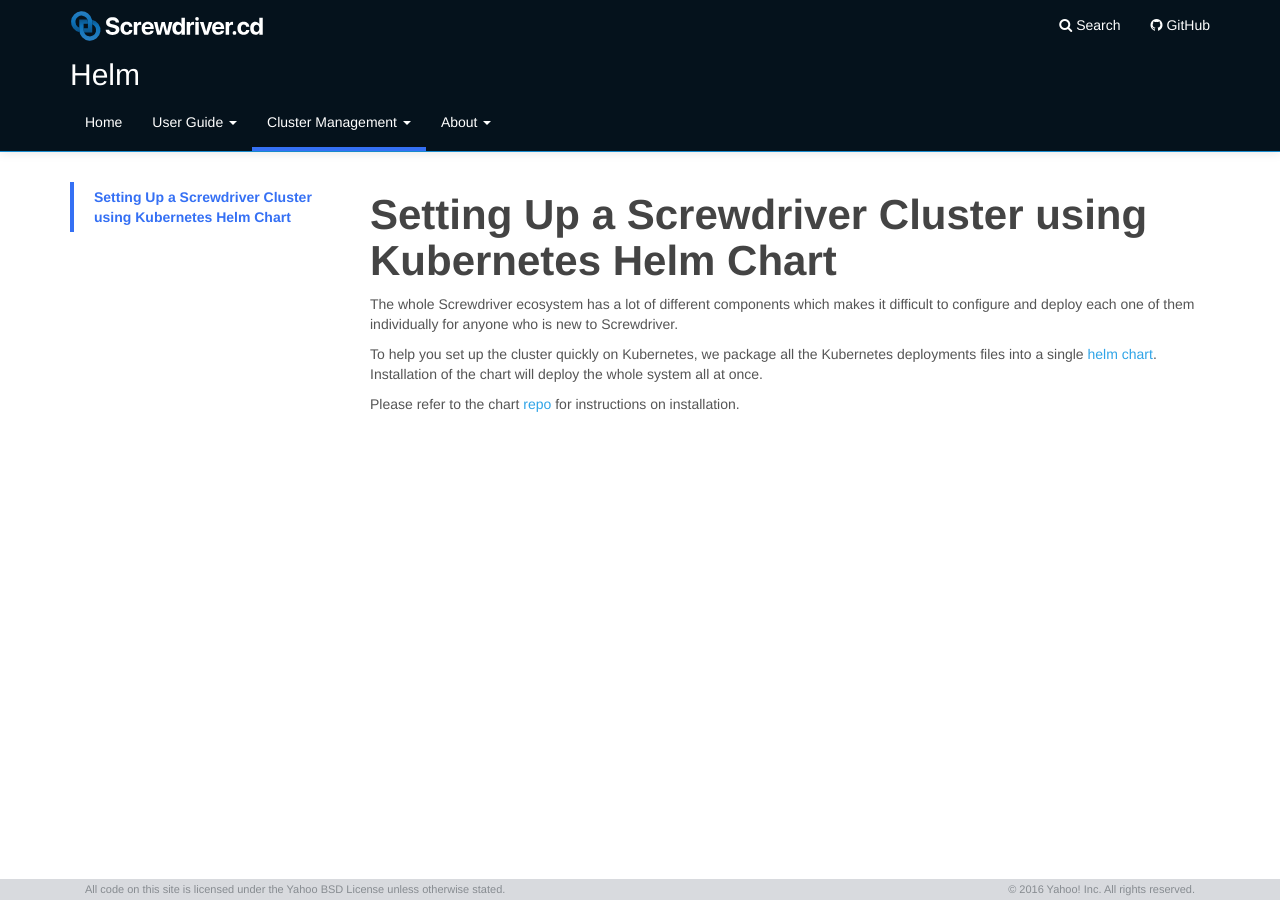
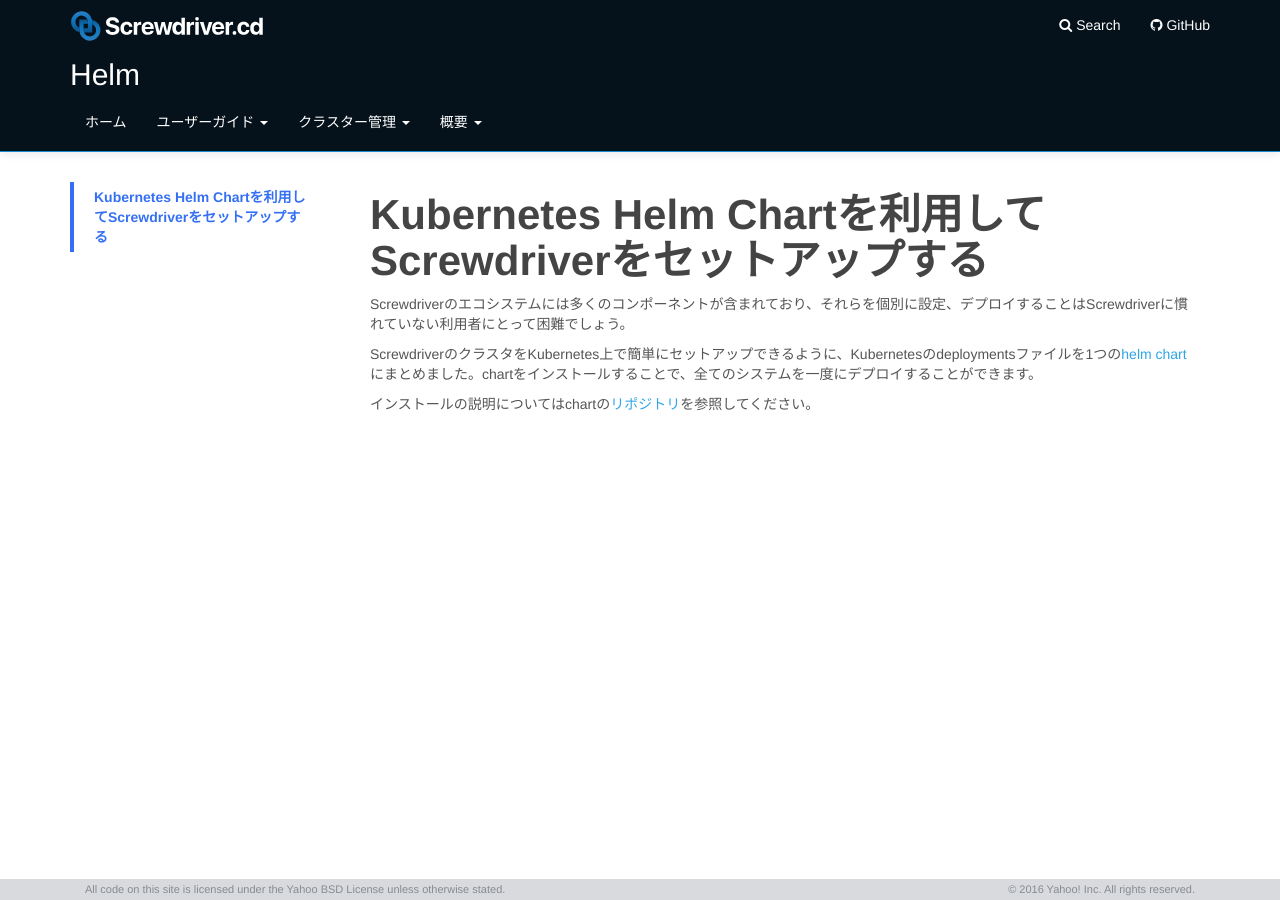
Before and after one commit to screwdriver-cd/guide, a Jekyll site: the page built from docs/ja/cluster-management/helm.md, in a window 1280 px wide. Built offline with Jekyll 4.4.1, drawn with Linux system fonts in a browser that asks for light colours.

Commit message:
translation

```diff
--- a/docs/ja/cluster-management/helm.md
+++ b/docs/ja/cluster-management/helm.md
@@ -2,16 +2,16 @@
 layout: main
 title: Helm
 category: Cluster Management
-menu: menu
+menu: menu_ja
 toc:
-    - title: Setting Up a Screwdriver Cluster using Kubernetes Helm Chart
-      url: "#setting-up-a-screwdriver-cluster-on-aws-using-kubernetes"
+    - title: Kubernetes Helm Chartを利用してScrewdriverをセットアップする
+      url: "#Kubernetes Helm Chartを利用してScrewdriverをセットアップする"
       active: true
 
 ---
-# Setting Up a Screwdriver Cluster using Kubernetes Helm Chart
-The whole Screwdriver ecosystem has a lot of different components which makes it difficult to configure and deploy each one of them individually for anyone who is new to Screwdriver.
+# Kubernetes Helm Chartを利用してScrewdriverをセットアップする
+Screwdriverのエコシステムには多くのコンポーネントが含まれており、それらを個別に設定、デプロイすることはScrewdriverに慣れていない利用者にとって困難でしょう。
 
-To help you set up the cluster quickly on Kubernetes, we package all the Kubernetes deployments files into a single [helm chart](https://github.com/screwdriver-cd/screwdriver-chart). Installation of the chart will deploy the whole system all at once.
+ScrewdriverのクラスタをKubernetes上で簡単にセットアップできるように、Kubernetesのdeploymentsファイルを1つの[helm chart](https://github.com/screwdriver-cd/screwdriver-chart)にまとめました。chartをインストールすることで、全てのシステムを一度にデプロイすることができます。
 
-Please refer to the chart [repo](https://github.com/screwdriver-cd/screwdriver-chart) for instructions on installation.
+インストールの説明についてはchartの[リポジトリ](https://github.com/screwdriver-cd/screwdriver-chart)を参照してください。
```
